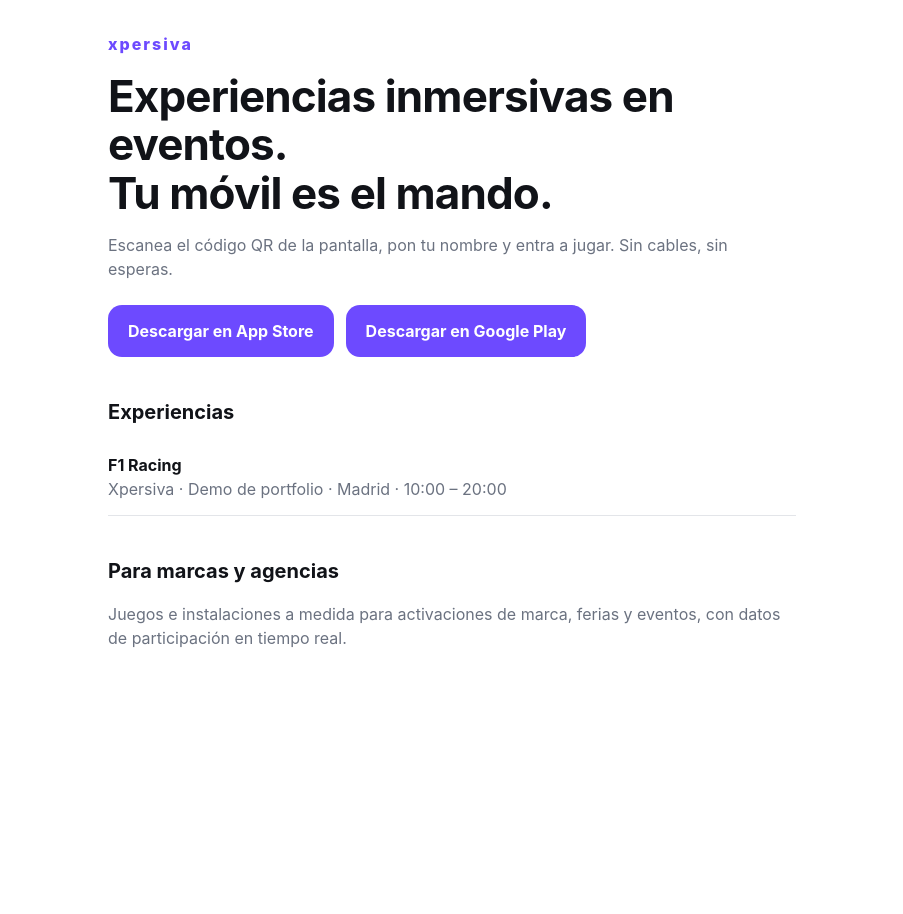
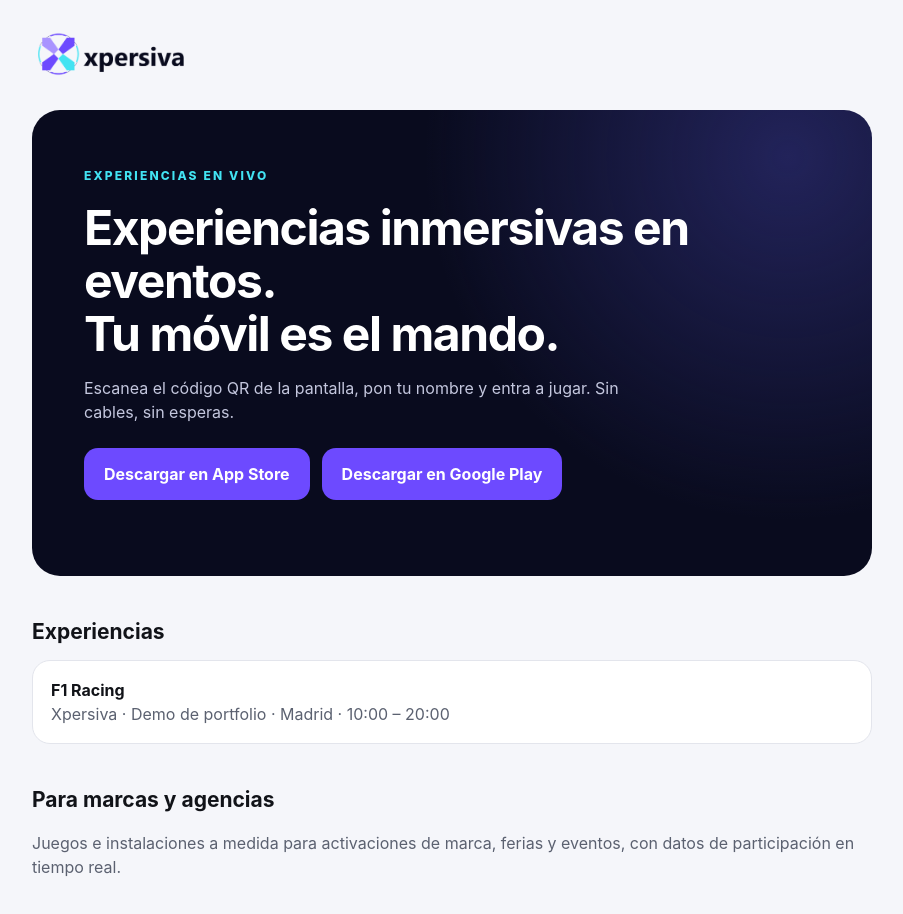
Before and after one commit to AlexDisaDev/Xpersiva-Web-App-Ios-Android, a plain HTML site: page web/index.html in a window 1280 px wide. Shown: the whole page, without its empty margins (188-1091 px from the left). Before the commit the page ends 800 px from the top, so only its background shows below. Drawn offline with Linux system fonts and the light colour scheme.

Commit message:
Apply-brand-to-web

```diff
--- a/web/index.html
+++ b/web/index.html
@@ -5,14 +5,19 @@
 <meta name="viewport" content="width=device-width, initial-scale=1">
 <title>Xpersiva · Experiencias inmersivas</title>
 <meta name="description" content="Escanea el QR del evento y tu móvil se convierte en el mando de la experiencia.">
+<meta name="theme-color" content="#090B1E">
+<link rel="icon" href="/favicon.png" type="image/png">
 <link rel="stylesheet" href="/site.css">
 </head>
 <body>
 <main>
-  <a class="logo" href="/">xpersiva</a>
-  <h1>Experiencias inmersivas en eventos.<br>Tu móvil es el mando.</h1>
-  <p>Escanea el código QR de la pantalla, pon tu nombre y entra a jugar. Sin cables, sin esperas.</p>
-  <div class="btns" id="stores"></div>
+  <a class="logo" href="/" aria-label="Xpersiva, inicio"><img src="/logo-header.png" alt="Xpersiva"></a>
+  <section class="hero">
+    <span class="eyebrow">EXPERIENCIAS EN VIVO</span>
+    <h1>Experiencias inmersivas en eventos.<br>Tu móvil es el mando.</h1>
+    <p>Escanea el código QR de la pantalla, pon tu nombre y entra a jugar. Sin cables, sin esperas.</p>
+    <div class="btns" id="stores"></div>
+  </section>
 
   <h2>Experiencias</h2>
   <ul class="list" id="list"><li class="dim">Cargando…</li></ul>
--- a/web/site.css
+++ b/web/site.css
@@ -1,23 +1,39 @@
-:root { --bg:#fff; --surface:#F4F5F7; --border:#E3E5E9; --fg:#111318; --dim:#6B7280; --accent:#6D4AFF; --ok:#1F9D55; }
-@media (prefers-color-scheme: dark) {
-  :root { --bg:#0E1014; --surface:#171A20; --border:#272B33; --fg:#E8EAED; --dim:#8B9099; }
+:root {
+  --bg:#F5F6FA; --surface:#fff; --border:#E3E5EC; --fg:#111318;
+  --dim:#5B6170; --accent:#6D4AFF; --cyan:#42E3F2; --night:#090B1E; --ok:#1F9D55;
 }
 * { box-sizing:border-box; }
 body { margin:0; background:var(--bg); color:var(--fg);
        font:16px/1.5 -apple-system,BlinkMacSystemFont,"Segoe UI",Roboto,sans-serif; }
-main { max-width:720px; margin:0 auto; padding:32px 16px 64px; }
-.logo { color:var(--accent); font-weight:800; letter-spacing:2px; text-decoration:none; }
-h1 { font-size:clamp(30px,6vw,44px); line-height:1.1; letter-spacing:-.02em; margin:16px 0 12px; }
-h2 { font-size:20px; margin:40px 0 12px; }
+main { max-width:880px; margin:0 auto; padding:26px 20px 64px; }
+.logo { display:inline-flex; align-items:center; min-height:52px; text-decoration:none; }
+.logo img { display:block; width:190px; height:auto; }
+.hero { margin-top:22px; padding:clamp(24px,6vw,52px); border-radius:28px;
+        background:radial-gradient(circle at 90% 10%, #22235A 0, transparent 42%),var(--night);
+        color:#fff; }
+.eyebrow { color:var(--cyan); font-size:12px; font-weight:800; letter-spacing:.18em; }
+h1 { font-size:clamp(30px,5vw,48px); line-height:1.1; letter-spacing:-.03em; margin:16px 0 12px; }
+h2 { font-size:21px; margin:40px 0 12px; }
 p, .dim { color:var(--dim); }
+.hero p { color:#C4C7DE; max-width:54ch; }
 .btns { display:flex; flex-wrap:wrap; gap:12px; margin:24px 0; }
 a.btn { display:inline-block; text-align:center; text-decoration:none; padding:14px 20px; border-radius:14px;
         font-weight:700; background:var(--accent); color:#fff; }
+a.btn:hover { filter:brightness(1.12); }
+a.btn:focus-visible, .logo:focus-visible, .list a:focus-visible { outline:3px solid var(--cyan); outline-offset:3px; }
 a.btn.ghost { background:transparent; border:1px solid var(--border); color:var(--fg); }
+.hero a.btn.ghost { color:#fff; border-color:#777B9C; }
 .list { list-style:none; padding:0; margin:0; }
-.list a { display:flex; justify-content:space-between; gap:12px; padding:14px 0; border-bottom:1px solid var(--border);
+.list a { display:flex; justify-content:space-between; gap:12px; padding:17px 18px; margin-bottom:10px;
+          background:var(--surface); border:1px solid var(--border); border-radius:18px;
           color:inherit; text-decoration:none; }
+.list a:hover { border-color:var(--accent); }
 .list b { display:block; }
-.live { color:var(--ok); font-size:11px; font-weight:800; letter-spacing:1px; }
+.live { color:var(--ok); font-size:11px; font-weight:800; letter-spacing:1px; white-space:nowrap; }
 .tag { color:var(--accent); font-weight:800; letter-spacing:2px; font-size:13px; }
 .hidden { display:none !important; }
+@media (max-width:480px) {
+  main { padding:18px 16px 48px; }
+  .logo img { width:165px; }
+  .hero { margin-top:12px; border-radius:22px; }
+}
```
Also changed, not shown: web/e/index.html (+3 -1 lines), web/j/index.html (+3 -1 lines), web/favicon.png (added), web/logo-header.png (added).
